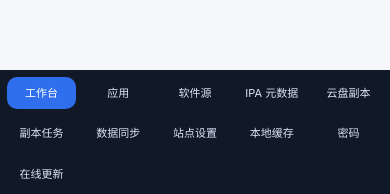
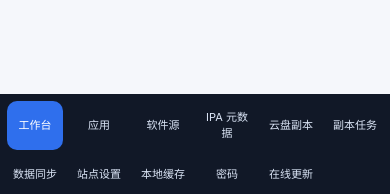
Before and after one commit to a7987083/ipaxiazaizhan-, a React (Vite) app in the folder apps/web/: page /admin in a window 390 px wide. Shown: the part 647-841 px from the top of the page. Built offline with nearby package versions, Linux system fonts and the light colour scheme; no server answers.

Commit message:
fix: keep expanded mobile admin nav to two rows

```diff
--- a/apps/web/src/admin-fixes.css
+++ b/apps/web/src/admin-fixes.css
@@ -31,4 +31,7 @@
 }
 @media(max-width:760px){
   .form-grid label:has(input[type="checkbox"]){padding-top:4px;min-height:38px}
+  /* 1232: 11 admin entries still fit in two fixed bottom-nav rows. */
+  .admin-shell{padding-bottom:96px}
+  .admin-shell aside{grid-template-columns:repeat(6,1fr)}
 }
```
